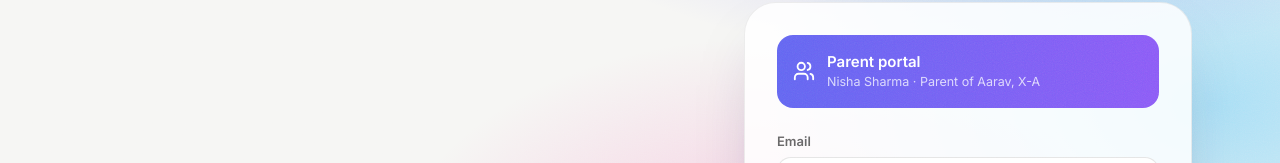
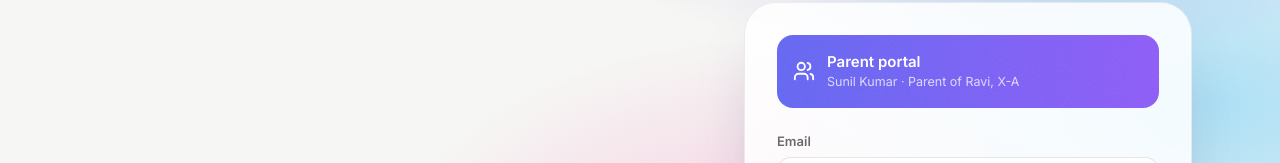
Before and after one commit to 1iamharshraj/Edu-Nova-Demo, a React (Vite) app: page /login in a window 1280 px wide. Shown: the part 322-485 px from the top of the page. Built offline with nearby package versions, Linux system fonts and the light colour scheme.

Commit message:
fix(login): student quick-login email now matches the seeded student account

```diff
--- a/src/pages/Login.tsx
+++ b/src/pages/Login.tsx
@@ -9,11 +9,11 @@ import type { Role } from '@/lib/data'
 
 const ROLES: { role: Role; label: string; icon: any; email: string; pass: string; grad: string; blurb: string }[] = [
   { role: 'superadmin', label: 'Superadmin', icon: Crown, email: 'principal@edkonic.in', pass: 'principal123', grad: 'from-fuchsia-500 to-pink-500', blurb: 'Dr. Arun Nambiar · Principal' },
-  { role: 'admin', label: 'Admin', icon: Landmark, email: 'admin@edkonic.in', pass: 'admin123', grad: 'from-rose-500 to-pink-400', blurb: 'Dr. Leela Menon · School Administrator' },
-  { role: 'staff', label: 'Staff', icon: LayoutDashboard, email: 'staff@edkonic.in', pass: 'staff123', grad: 'from-amber-500 to-orange-400', blurb: 'Farhan Qureshi · Office Superintendent' },
+  { role: 'admin', label: 'Admin', icon: Landmark, email: 'admin@edkonic.in', pass: 'admin123', grad: 'from-rose-500 to-pink-400', blurb: 'Priya Menon · Vice Principal & Admin' },
+  { role: 'staff', label: 'Staff', icon: LayoutDashboard, email: 'staff@edkonic.in', pass: 'staff123', grad: 'from-amber-500 to-orange-400', blurb: 'Kavita Joshi · Front Office' },
   { role: 'teacher', label: 'Teacher', icon: BookOpen, email: 'teacher@edkonic.in', pass: 'teacher123', grad: 'from-emerald-500 to-teal-400', blurb: 'Meera Krishnan · Mathematics · Class Teacher X-A' },
-  { role: 'parent', label: 'Parent', icon: Users, email: 'parent@edkonic.in', pass: 'parent123', grad: 'from-indigo-500 to-violet-500', blurb: 'Nisha Sharma · Parent of Aarav, X-A' },
-  { role: 'student', label: 'Student', icon: GraduationCap, email: 'student@edkonic.in', pass: 'student123', grad: 'from-sky-500 to-cyan-400', blurb: 'Aarav Sharma · Class X-A, Roll 12' },
+  { role: 'parent', label: 'Parent', icon: Users, email: 'parent@edkonic.in', pass: 'parent123', grad: 'from-indigo-500 to-violet-500', blurb: 'Sunil Kumar · Parent of Ravi, X-A' },
+  { role: 'student', label: 'Student', icon: GraduationCap, email: 'ravi.k@edkonic.in', pass: 'student123', grad: 'from-sky-500 to-cyan-400', blurb: 'Ravi Kumar · Class X-A, Roll 12' },
 ]
 
 export default function Login() {
```
